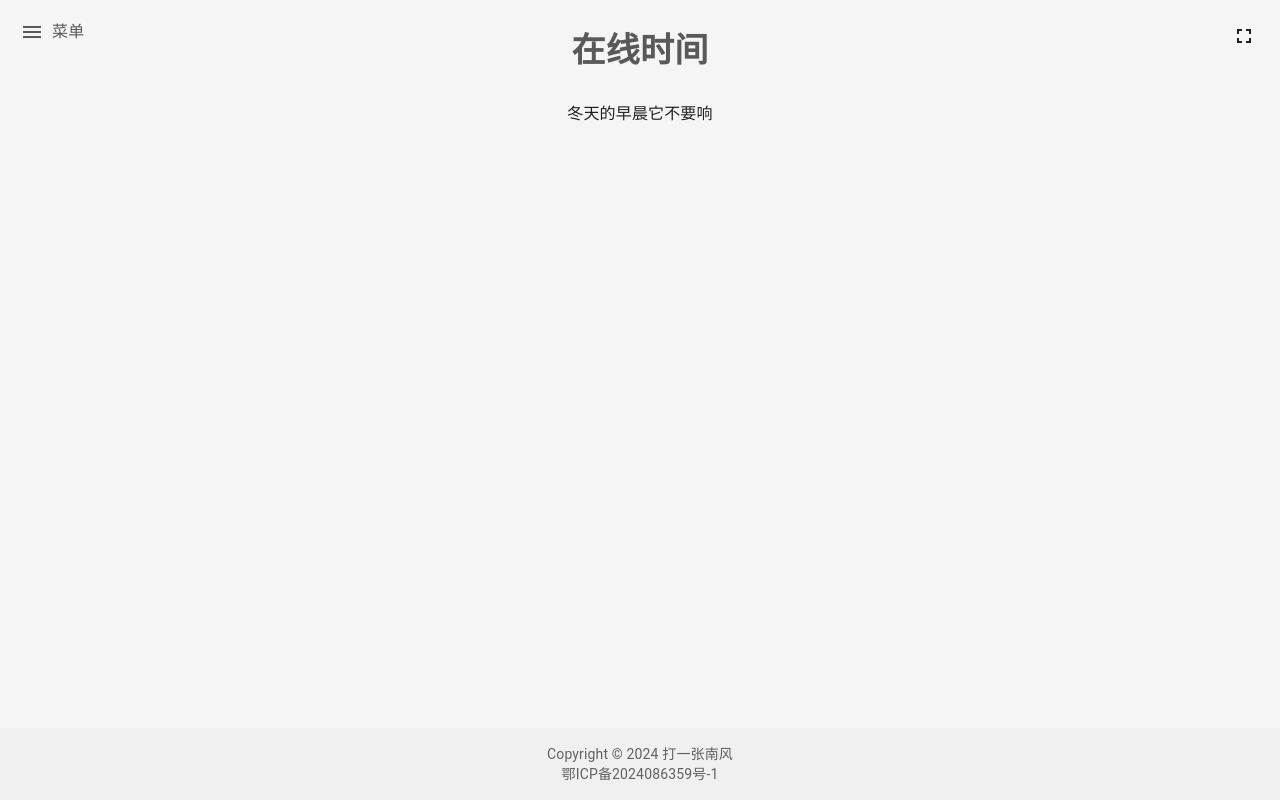
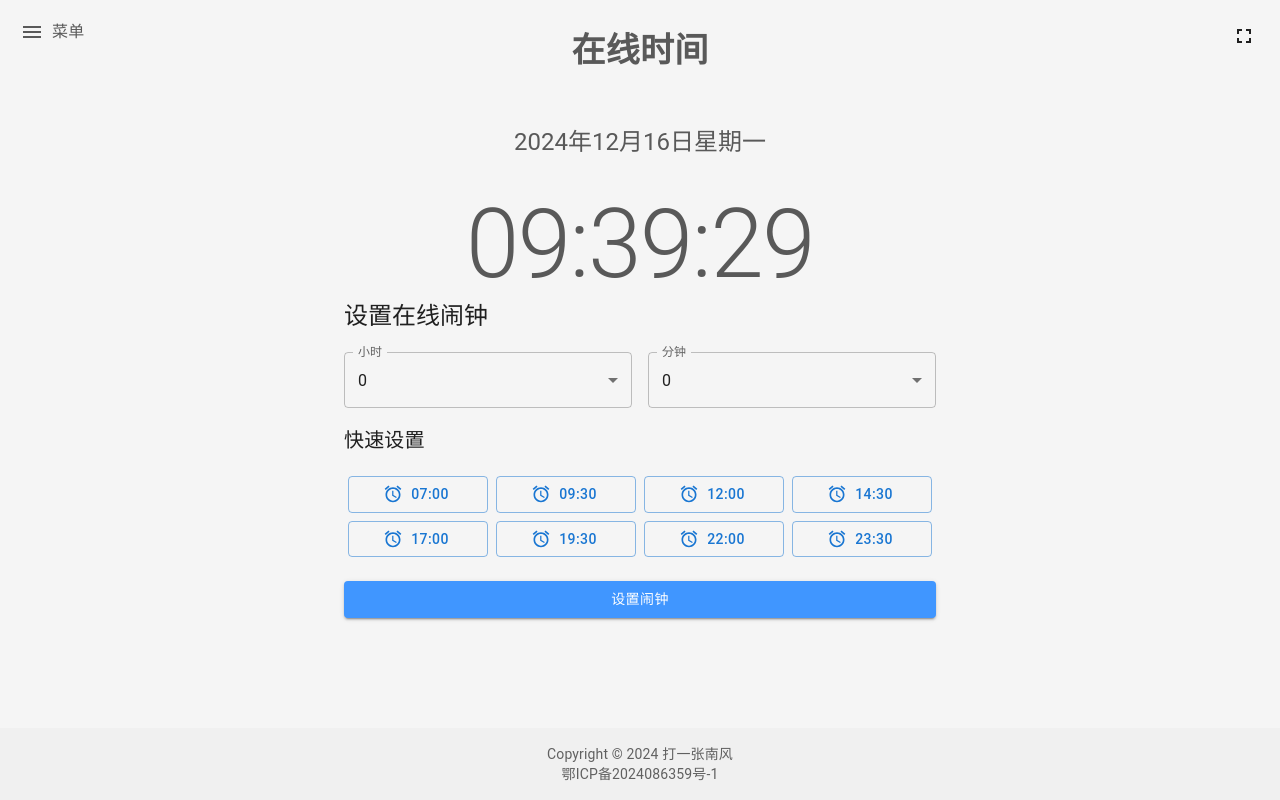
Before and after one commit to LouisYi-n/online-clock, a React (Vite) app: page /alarm-clock in a window 1280 px wide. Built offline with nearby package versions, Linux system fonts and the light colour scheme.

Commit message:
add alarmClock

```diff
--- a/package.json
+++ b/package.json
@@ -15,6 +15,7 @@
     "@mui/icons-material": "^5.15.18",
     "@mui/material": "^5.15.18",
     "react": "^18.3.1",
+    "react-countdown-circle-timer": "^3.2.1",
     "react-dom": "^18.3.1",
     "react-router-dom": "^6.23.1",
     "typescript": "~5.6.2"
--- a/src/components/AlarmClock.tsx
+++ b/src/components/AlarmClock.tsx
@@ -1,7 +1,225 @@
-import React from 'react';
+import React, { useState, useEffect, useRef } from 'react';
+import { Box, Button, FormControl, InputLabel, MenuItem, Select, SelectChangeEvent, Typography } from '@mui/material';
+import AccessAlarmIcon from '@mui/icons-material/AccessAlarm';
+import Time from "./Time";
+import { keyframes } from '@emotion/react';
+import styled from '@emotion/styled';
+
+// 预设的闹钟时间
+const presetAlarmTimes = [
+    { hours: 7, minutes: 0 },
+    { hours: 9, minutes: 30 },
+    { hours: 12, minutes: 0 },
+    { hours: 14, minutes: 30 },
+    { hours: 17, minutes: 0 },
+    { hours: 19, minutes: 30 },
+    { hours: 22, minutes: 0 },
+    { hours: 23, minutes: 30 },
+];
+
+// 定义圆的半径
+const RADIUS = 180;
+const STROKE_WIDTH = 15;
+
+// SVG 容器
+const SvgContainer = styled.svg`
+    height: ${(RADIUS * 2) + STROKE_WIDTH * 2}px;
+    width: ${(RADIUS * 2) + STROKE_WIDTH * 2}px;
+    display: block;
+    margin: 0 auto;
+`;
+
+// 静态圆圈样式
+const StaticCircle = styled.circle`
+    fill: none;
+    stroke: #e0e0e0;
+    stroke-width: ${STROKE_WIDTH};
+`;
+
+// 动态创建 keyframes 动画
+const createKeyframes = (circumference: number) => keyframes`
+    0% {
+        stroke-dashoffset: 0;
+    }
+    100% {
+        stroke-dashoffset: ${circumference}; // 圆的周长
+    }
+`;
+
+// 倒计时圆圈样式
+const CountdownCircle = styled.circle<{ remainingTime: number; alarmTime: number }>`
+    fill: none;
+    stroke: #fa541c;
+    stroke-width: ${STROKE_WIDTH};
+    stroke-linecap: round;
+    stroke-dasharray: ${2 * Math.PI * RADIUS}; // 圆的周长
+    stroke-dashoffset: ${props => (2 * Math.PI * RADIUS) * (1 - props.remainingTime / props.alarmTime)};
+    animation: ${props => createKeyframes(2 * Math.PI * RADIUS)} ${props => props.alarmTime}s linear forwards;
+`;
 
 const AlarmClock: React.FC = () => {
-    return <div>冬天的早晨它不要响</div>;
+    const [hours, setHours] = useState<number>(0);
+    const [minutes, setMinutes] = useState<number>(0);
+    const [alarmTime, setAlarmTime] = useState<Date | null>(null);
+    const [remainingTime, setRemainingTime] = useState<number>(0);
+    const [intervalId, setIntervalId] = useState<number | null>(null);
+    const alarmTimeRef = useRef<number>(0);
+
+    // 处理闹钟时间的钩子
+    useEffect(() => {
+        if (alarmTime) {
+            const id = window.setInterval(() => {
+                const now = new Date();
+                const timeDifference = alarmTime.getTime() - now.getTime();
+
+                if (timeDifference <= 0) {
+                    alert('时间到！');
+                    clearInterval(id);
+                    setAlarmTime(null);
+                    setIntervalId(null);
+                    setRemainingTime(0);
+                } else {
+                    setRemainingTime(Math.ceil(timeDifference / 1000)); // 转换为秒
+                }
+            }, 1000);
+
+            setIntervalId(id);
+
+            return () => clearInterval(id);
+        }
+        return () => { };
+    }, [alarmTime]);
+
+    // 设置闹钟时间的函数
+    const handleSetAlarm = () => {
+        const now = new Date();
+        const alarm = new Date();
+        alarm.setHours(hours, minutes, 0, 0);
+        if (alarm <= now) {
+            alarm.setDate(now.getDate() + 1);
+        }
+        setAlarmTime(alarm);
+        alarmTimeRef.current = Math.ceil((alarm.getTime() - now.getTime()) / 1000);
+    };
+
+    // 处理快速设置的点击事件
+    const handlePresetClick = (preset: { hours: number; minutes: number }) => {
+        setHours(preset.hours);
+        setMinutes(preset.minutes);
+        handleSetAlarm();
+    };
+
+    // 格式化时间为 `hh:mm:ss`
+    const formatTime = (seconds: number) => {
+        const hrs = Math.floor(seconds / 3600);
+        const mins = Math.floor((seconds % 3600) / 60);
+        const secs = seconds % 60;
+        return `${hrs.toString().padStart(2, '0')}:${mins.toString().padStart(2, '0')}:${secs.toString().padStart(2, '0')}`;
+    };
+
+    return (
+        <Box width="100%" p={3} display="flex" flexDirection="column" alignItems="center">
+            <Box width="100%">
+                {alarmTime ? (
+                    <Box textAlign="center" mb={2} position="relative">
+                        <Box display="flex" justifyContent="center" alignItems="center" position="relative">
+                            <Box position="absolute" top="25%" left="35%" right="35%" textAlign="center">
+                                <Typography variant="h5">闹钟</Typography>
+                            </Box>
+                            <SvgContainer>
+                                <StaticCircle cx={RADIUS + STROKE_WIDTH} cy={RADIUS + STROKE_WIDTH} r={RADIUS} />
+                                <CountdownCircle
+                                    cx={RADIUS + STROKE_WIDTH}
+                                    cy={RADIUS + STROKE_WIDTH}
+                                    r={RADIUS}
+                                    remainingTime={remainingTime}
+                                    alarmTime={alarmTimeRef.current}
+                                />
+                            </SvgContainer>
+                            <Box position="absolute" textAlign="center" transform="translate(-50%, -50%)">
+                                <Typography variant="h2">{formatTime(remainingTime)}</Typography>
+                            </Box>
+                        </Box>
+                    </Box>
+                ) : (
+                    <>
+                        <Time />
+                        <Box mb={2}>
+                            <Typography variant="h5" align="left" marginBottom="20px">设置在线闹钟</Typography>
+                        </Box>
+                        <Box display="flex" mb={2}>
+                            <FormControl fullWidth sx={{ mr: 1 }}>
+                                <InputLabel id="hours-label">小时</InputLabel>
+                                <Select
+                                    labelId="hours-label"
+                                    value={hours.toString()}
+                                    label="小时"
+                                    onChange={(event: SelectChangeEvent<string>) => setHours(parseInt(event.target.value, 10))}
+                                >
+                                    {[...Array(24).keys()].map(hour => (
+                                        <MenuItem key={hour} value={hour}>{hour}</MenuItem>
+                                    ))}
+                                </Select>
+                            </FormControl>
+                            <FormControl fullWidth sx={{ ml: 1 }}>
+                                <InputLabel id="minutes-label">分钟</InputLabel>
+                                <Select
+                                    labelId="minutes-label"
+                                    value={minutes.toString()}
+                                    label="分钟"
+                                    onChange={(event: SelectChangeEvent<string>) => setMinutes(parseInt(event.target.value, 10))}
+                                >
+                                    {[...Array(60).keys()].map(minute => (
+                                        <MenuItem key={minute} value={minute}>{minute}</MenuItem>
+                                    ))}
+                                </Select>
+                            </FormControl>
+                        </Box>
+                        <Box mb={2}>
+                            <Typography variant="h6" align="left" marginBottom="20px">快速设置</Typography>
+                            <Box display="flex" flexWrap="wrap" justifyContent="space-between">
+                                {presetAlarmTimes.map((preset, index) => (
+                                    <Button
+                                        key={index}
+                                        variant="outlined"
+                                        startIcon={<AccessAlarmIcon />}
+                                        onClick={() => handlePresetClick(preset)}
+                                        sx={{ flex: '1 0 calc(25% - 8px)', mb: 1, mx: 0.5 }}
+                                    >
+                                        {preset.hours.toString().padStart(2, '0')}:{preset.minutes.toString().padStart(2, '0')}
+                                    </Button>
+                                ))}
+                            </Box>
+                        </Box>
+                        <Button
+                            fullWidth
+                            variant="contained"
+                            sx={{ backgroundColor: '#4096ff', '&:hover': { backgroundColor: '#91caff' } }} // 自定义颜色橙色及其悬停颜色
+                            onClick={handleSetAlarm}
+                        >
+                            设置闹钟
+                        </Button>
+                    </>
+                )}
+                {alarmTime && (
+                    <Box mt={2}>
+                        <Button
+                            fullWidth
+                            variant="contained"
+                            sx={{ backgroundColor: '#f5222d', '&:hover': { backgroundColor: '#ffccc7' } }} // 自定义颜色橙色及其悬停颜色
+                            onClick={() => {
+                                clearInterval(intervalId as number);
+                                setAlarmTime(null);
+                                setRemainingTime(0);
+                            }}
+                        >
+                            取消闹钟
+                        </Button>
+                    </Box>
+                )}
+            </Box>
+        </Box>
+    );
 };
 
 export default AlarmClock;
--- a/src/components/menu/Menu.tsx
+++ b/src/components/menu/Menu.tsx
@@ -34,9 +34,9 @@ const Menu: React.FC<{ onMenuItemClick: (menuTitle: string, path: string) => voi
             onClose={handleMenuClose}
         >
             <MenuItem onClick={() => handleMenuItemClick('在线时间', '/time')}>在线时间</MenuItem>
-            <MenuItem onClick={() => handleMenuItemClick('闹钟', '/alarm-clock')}>闹钟</MenuItem>
-            <MenuItem onClick={() => handleMenuItemClick('计时器', '/timer')}>计时器</MenuItem>
-            <MenuItem onClick={() => handleMenuItemClick('秒表', '/stopwatch')}>秒表</MenuItem>
+            <MenuItem onClick={() => handleMenuItemClick('在线闹钟', '/alarm-clock')}>在线闹钟</MenuItem>
+            <MenuItem onClick={() => handleMenuItemClick('在线计时器', '/timer')}>在线计时器</MenuItem>
+            <MenuItem onClick={() => handleMenuItemClick('在线秒表', '/stopwatch')}>在线秒表</MenuItem>
         </MUIMenu>
     );
 
```
Also changed, not shown: 2 other files (tests, documents, lock files or other folders).
